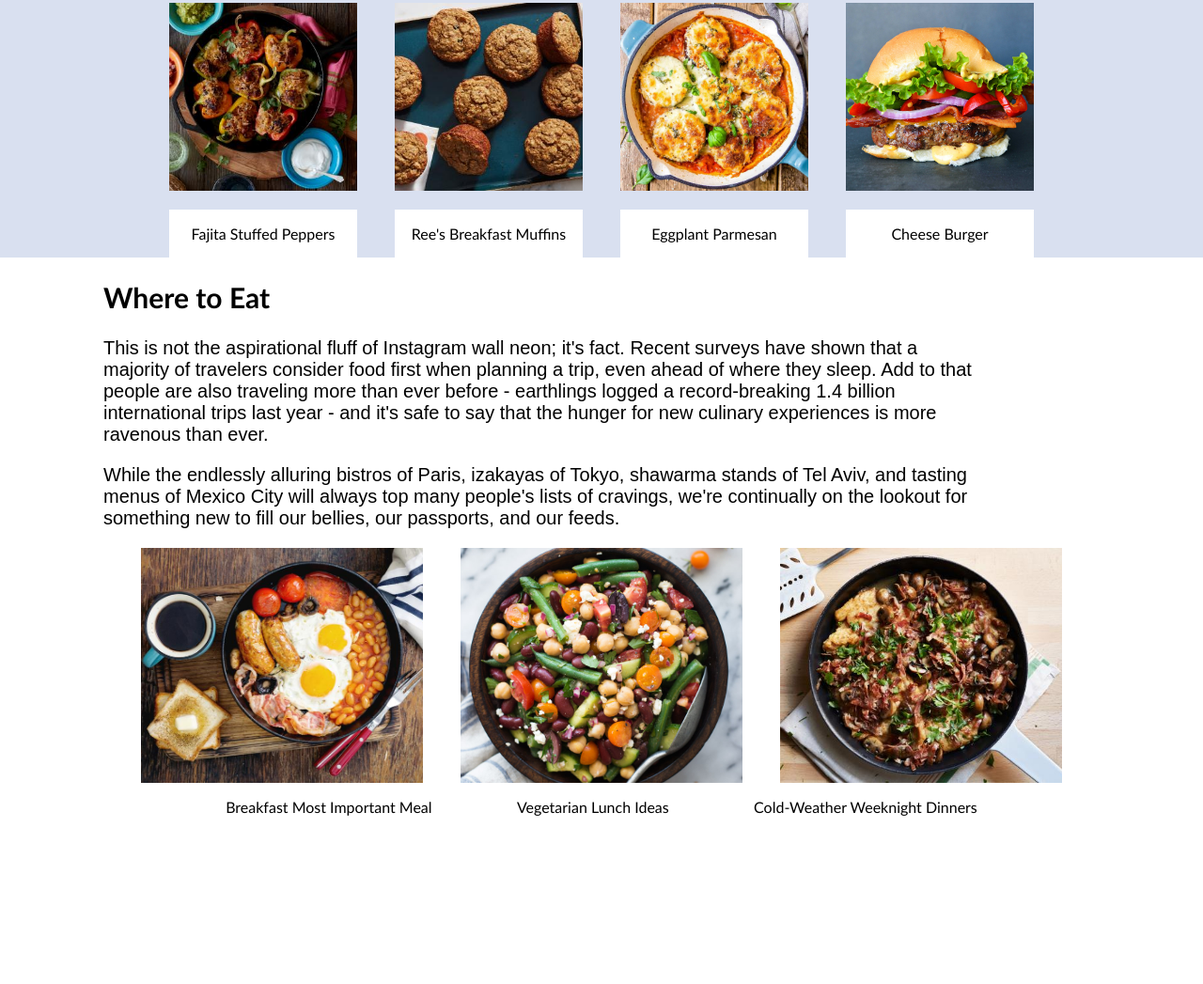
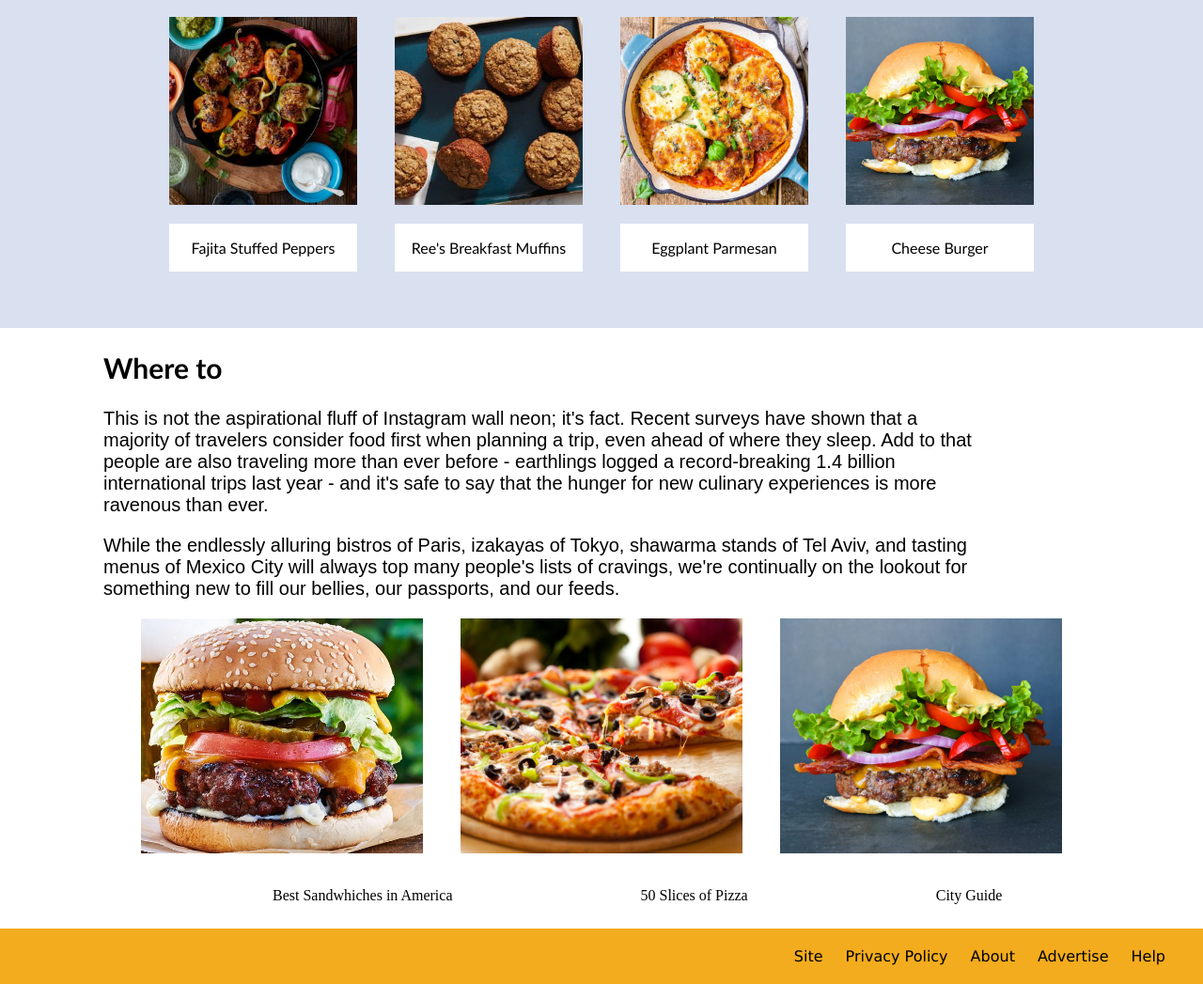
Before and after one commit to BradenAnderson3017/Braden-ry-paris, a plain HTML site: page index.html in a window 1280 px wide. Shown: the part 1379-2426 px from the top of the page at 94% size. Before the commit the page ends 2263 px from the top, so only its background shows below. Drawn offline with Linux system fonts and the light colour scheme.

Commit message:
css working and first page done

```diff
--- a/css/style.css
+++ b/css/style.css
@@ -56,8 +56,7 @@ h2{
     font-size: 30px;
 }
 p.explaination{
-    font-family:'Noto Sans', sans-serif;
-    font-family: 'Outfit', sans-serif;
+    font-family: Arial, Helvetica, sans-serif;
     margin-top: -10px;
     font-size: 20px;
     font-weight: lighter;
@@ -94,7 +93,7 @@ div.first{
 div.second{
    background-color: rgb(217, 224, 240);
    margin: 20px 0px -60px 0px;
-   padding: 0px 0px 0px 0px;
+   padding: 0px 0px 60px 0px;
 }
 div.container4, div.container5, div.container6, div.container7 {
     width: 200px;
@@ -123,3 +122,21 @@ p.ptag1, p.ptag2{
     font-size: 20px;
     margin: 20px 100px 0px 0px;
 }
+.third-pic-words{
+    display: flex;
+    justify-content: flex-start;
+}
+.p3{
+    margin: 0px -100px 0px 300px;
+}
+.third{
+    padding: 0px 0px 20px 0px;
+}
+.bottom-bar{
+    background-color: rgb(243, 172, 29);
+    display: flex;
+    justify-content: flex-end;
+    align-items: center;
+    margin: -10px -10px 0px -10px;
+    padding: 20px 50px 20px 50px ;
+}
--- a/index.html
+++ b/index.html
@@ -1,14 +1,14 @@
 <!DOCTYPE html>
     <html>
         <head>
-            <link type="text/css" rel="stylesheet" href="../Braden-ry-paris/css/style.css">
+            <link type="text/css" rel="stylesheet" href="css/style.css">
             <link rel="preconnect" href="https://fonts.googleapis.com">
 <link rel="preconnect" href="https://fonts.gstatic.com" crossorigin>
 <link href="https://fonts.googleapis.com/css2?family=Noto+Sans:wght@100&family=Outfit:wght@100;200;300;400;500;600&display=swap" rel="stylesheet">
         </head>
         <body>
             <div class="nav">
-                <img  alt="logo" src="../Braden-ry-paris/images/Copy of ryparis-logo.png">
+                <img  alt="logo" src="images/Copy of ryparis-logo.png">
                 <div class="nav-bar">
                     <a>Popular Recipes</a>
                     <a>What's New</a>
@@ -17,7 +17,7 @@
                 </div>
             </div>
             <div class="image">
-                <img class="hero" alt="food" src="../Braden-ry-paris/images/hero-image.jpg">
+                <img class="hero" alt="food" src="images/hero-image.jpg">
                     <div class="title">
                         <h1>START THE WEEK OFF RIGHT</h1>
                     </div>
@@ -34,13 +34,13 @@
                     <div class="three-pics">
                         <div class="pics">
                             <div class="container1">
-                                <img class="breakfast-ideas" alt="breakfast-ideas" src="../Braden-ry-paris/images/breakfast-ideas.jpg">
+                                <img class="breakfast-ideas" alt="breakfast-ideas" src="images/breakfast-ideas.jpg">
                             </div>
                             <div class="container2">
-                                <img class="vegetarian-ideas" alt="vegetarian-ideas" src="../Braden-ry-paris/images/vegetarian-ideas.jpg">
+                                <img class="vegetarian-ideas" alt="vegetarian-ideas" src="images/vegetarian-ideas.jpg">
                             </div>
                             <div class="container3">
-                                <img class="Cold-Weather" alt="cold-weather-dinners" src="../Braden-ry-paris/images/cold-weather-dinners.jpeg">
+                                <img class="Cold-Weather" alt="cold-weather-dinners" src="images/cold-weather-dinners.jpeg">
                             </div>
                          </div>
                          <div class="pic-words">
@@ -59,16 +59,16 @@
                     <div class="three-pics">
                         <div class="pics">
                             <div class="container4">
-                                <img class="fajita-stuffed-peppers" alt="fajita-stuffed-peppers" src="../Braden-ry-paris/images/fajita-peppers.jpeg">
+                                <img class="fajita-stuffed-peppers" alt="fajita-stuffed-peppers" src="images/fajita-peppers.jpeg">
                             </div>
                             <div class="container5">
-                                <img class="ree's-breakfast-muffins" alt="ree's-breakfast-muffins" src="../Braden-ry-paris/images/muffins.jpeg">
+                                <img class="ree's-breakfast-muffins" alt="ree's-breakfast-muffins" src="images/muffins.jpeg">
                             </div>
                             <div class="container6">
-                                <img class="eggplant-parmesan" alt="eggplant-parmesan"  src="../Braden-ry-paris/images/eggplant-parmesan.jpg">
+                                <img class="eggplant-parmesan" alt="eggplant-parmesan"  src="images/eggplant-parmesan.jpg">
                             </div>
                             <div class="container7">
-                                <img class="burger" alt="burger" src="../Braden-ry-paris/images/burger.jpg">
+                                <img class="burger" alt="burger" src="images/burger.jpg">
                             </div>
                          </div>
                          <div class="pic-words-container2">
@@ -89,8 +89,7 @@
                 </div>
                 <div class="third">
                     <div class="words">
-                        <h2>Where to Eat</h2>
-
+                        <h2>Where to</h2>
                         <p class="ptag1">This is not the aspirational fluff of Instagram wall neon; it's fact.
                             Recent surveys have shown that a majority of travelers consider food first when planning a trip,
                             even ahead of where they sleep. Add to that people are also traveling more than ever before - earthlings
@@ -104,22 +103,37 @@
                     <div class="three-pics">
                         <div class="pics">
                             <div class="container1">
-                                <img class="breakfast-ideas" alt="breakfast-ideas" src="/images/breakfast-ideas.jpg">
+                                <img class="bengal-burger" alt="bengal-burger" src="images/bengal-burger.jpg">
                             </div>
                             <div class="container2">
-                                <img class="vegetarian-ideas" alt="vegetarian-ideas" src="/images/vegetarian-ideas.jpg">
+                                <img class="pizza" alt="pizza" src="images/pizza.jpeg">
                             </div>
                             <div class="container3">
-                                <img class="Cold-Weather" alt="cold-weather-dinners" src="/images/cold-weather-dinners.jpeg">
+                                <img class="burger" alt="burger" src="images/burger.jpg">
                             </div>
                          </div>
-                         <div class="pic-words">
-                            <p>Breakfast Most Important Meal</p>
-                            <p>Vegetarian Lunch Ideas</p>
-                            <p>Cold-Weather Weeknight Dinners</p>
+                         <div class="third-pic-words">
+                            <div class="p3">
+                                <p>Best Sandwhiches in America</p>
+                            </div>
+                            <div class="p3">
+                                <p>50 Slices of Pizza</p>
+                            </div>
+                            <div class="p3">
+                                <p>City Guide</p>
+                            </div>
                         </div>
                     </div>
                 </div>
             </div>
+            <div class="bottom-bar">
+                <div class="nav-bar">
+                    <a>Site</a>
+                    <a>Privacy Policy</a>
+                    <a>About</a>
+                    <a>Advertise</a>
+                    <a>Help</a>
+                </div>
+            </div>
         </body>
     </html>
```
